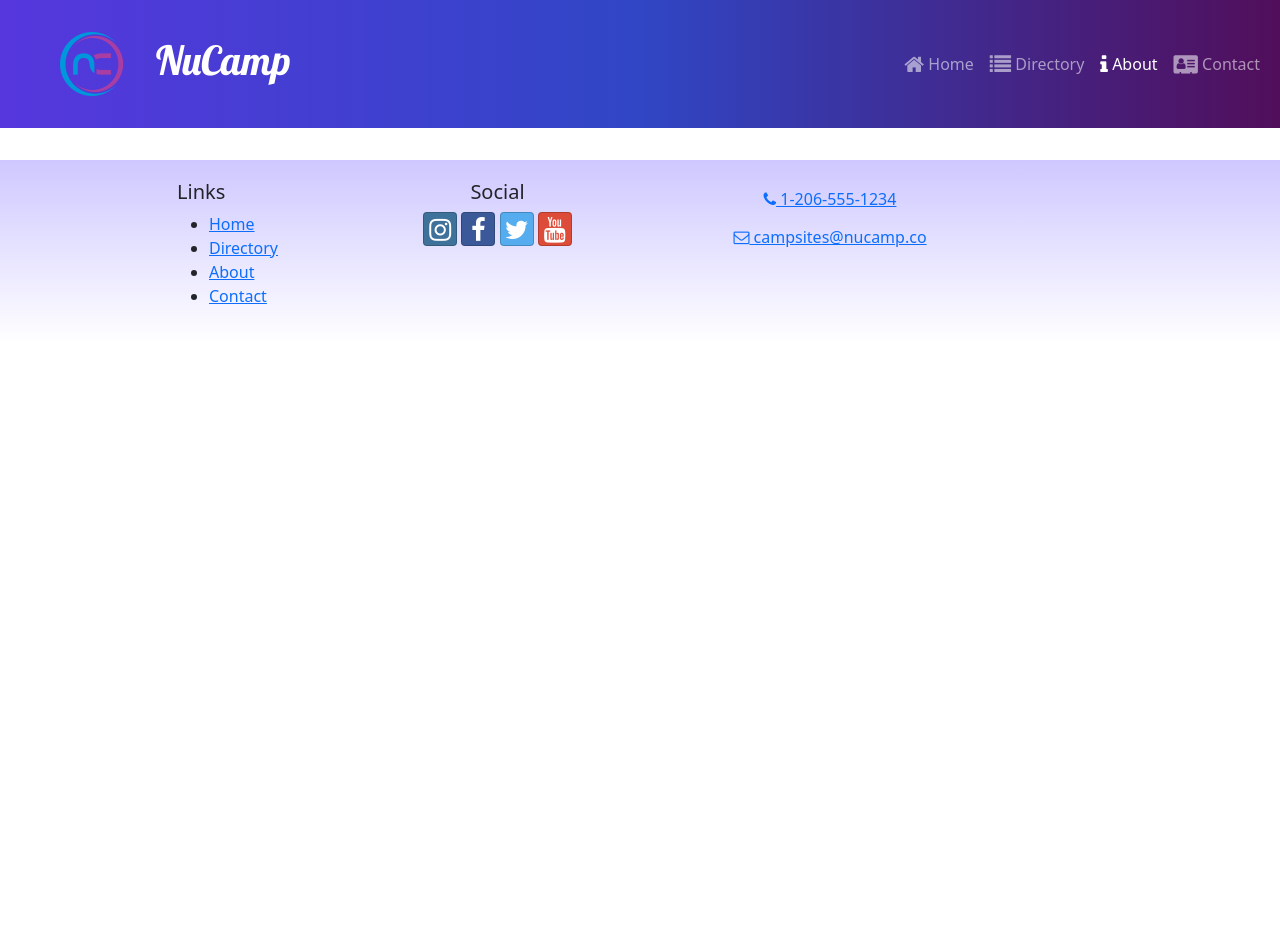
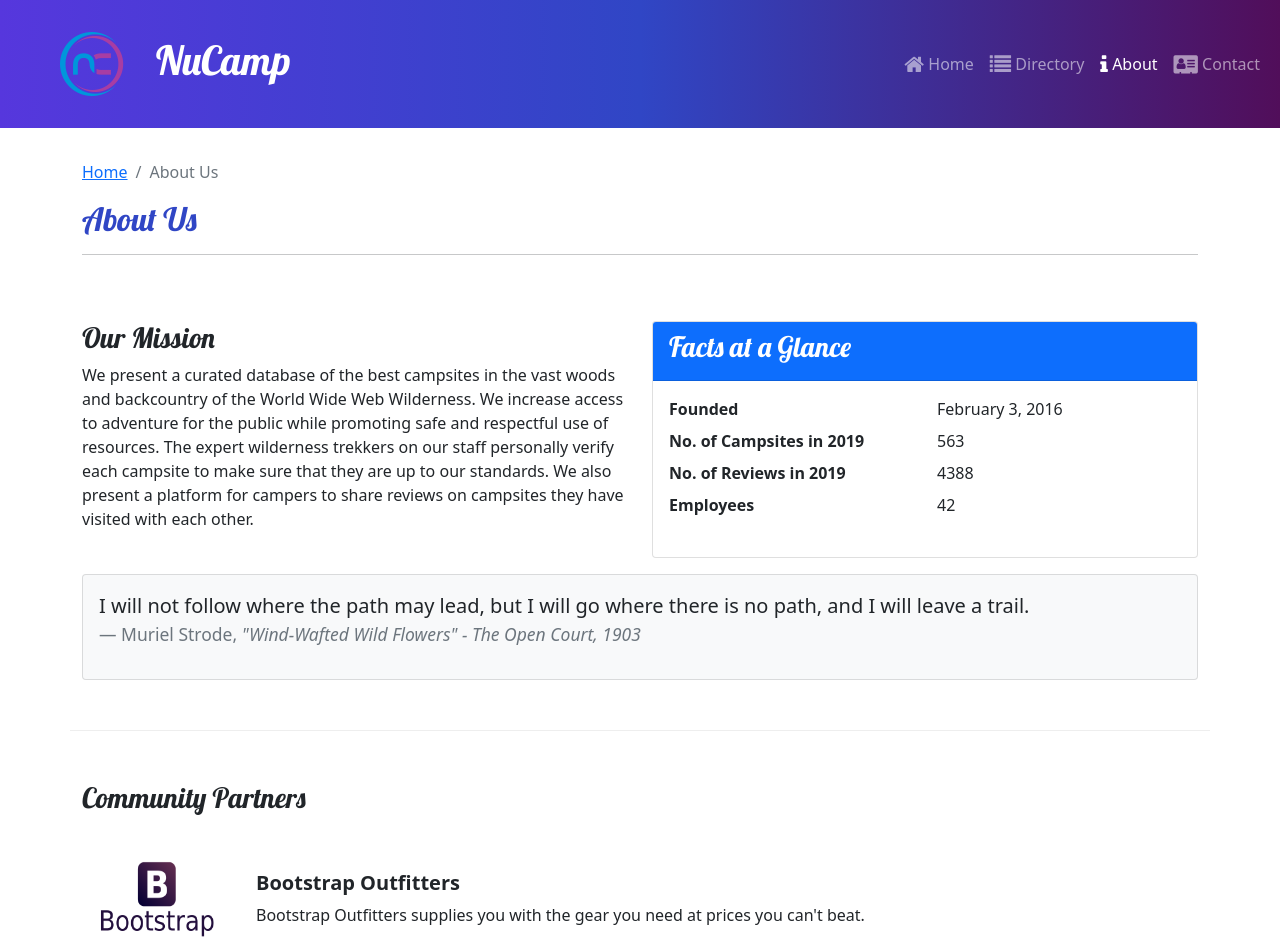
Before and after one commit to prettyleka/reactCourse, a React (Create React App) app: page /about in a window 1280 px wide. Shown: the top 952 px of the page. Before the commit the page ends 800 px from the top, so only its background shows below. Built offline with nearby package versions, Linux system fonts and the light colour scheme.

Commit message:
workShop2

```diff
--- a/src/App.js
+++ b/src/App.js
@@ -6,6 +6,7 @@
 import HomePage from './pages/HomePage';
 import ContactPage from './pages/ContactPage';
 import CampsiteDetailPage from './pages/CampsiteDetailPage';
+import AboutPage from './pages/AboutPage';
 
 
 function App() {
@@ -17,6 +18,7 @@
           <Route path='/' element={<HomePage />} />
           <Route path='contact' element={<ContactPage />} />
           <Route path='directory' element={<CampsitesDirectoryPage />} />
+          <Route path='about' element={<AboutPage />} />
         </Routes>
       <Footer />
     </div>
--- a/src/app/shared/PARTNERS.js
+++ b/src/app/shared/PARTNERS.js
@@ -37,3 +37,4 @@
             'From polar fleeces to swimsuits, hiking boots to waders, a visit to Node will be sure to get you covered.'
     }
 ];
+export default PARTNERS;
--- a/src/features/display/DisplayCard.js
+++ b/src/features/display/DisplayCard.js
@@ -6,7 +6,7 @@
             <CardImg src = {image} alt = {name}/>
             <CardBody>
                 <CardTitle>{name}</CardTitle>
-                <CardText>{image}</CardText>
+                <CardText>{description}</CardText>
             </CardBody>
         </Card>
     )
--- a/src/features/display/DisplayList.js
+++ b/src/features/display/DisplayList.js
@@ -2,9 +2,10 @@
 import DisplayCard from './DisplayCard';
 import { selectFeaturedCampsite } from '../campsites/campsitesSlice';
 import { selectFeaturedPromotion } from '../promotions/promotionsSlice';
+import { selectFeaturedPartner }from '../partners/partnersSlice';
 
 const DisplayList =()=>{
-    const items = [selectFeaturedCampsite(), selectFeaturedPromotion()];
+    const items = [selectFeaturedCampsite(), selectFeaturedPromotion(), selectFeaturedPartner()];
     return (
         <Row>
             {items.map((item, idx) => {
--- /dev/null
+++ b/src/features/partners/Partner.js
@@ -0,0 +1,22 @@
+
+const Partner = ({partner}) => {
+    if (partner) {
+        const { image, name, description } = partner;
+        return (
+           <>
+                <img src = { image } alt= { name } style={{ width: '150px' }} />
+                <div className='m-4'>
+                    <h5 className='fw-bold'>{name}</h5>
+                    {description}
+                </div>
+            </>
+        );
+
+    }
+    return null;
+
+}
+
+
+
+export default Partner;
--- /dev/null
+++ b/src/features/partners/PartnersList.js
@@ -0,0 +1,20 @@
+import { selectAllPartners } from './partnersSlice';
+import { Col } from 'reactstrap';
+import Partner from "./Partner";
+
+const PartnersList = () => {
+    const partners = selectAllPartners();
+    return (
+        <Col className='mt-4'>
+           {partners.map((partner) => {
+                return (
+                <div className='d-flex mb-5' key={partner.id}>
+                    {<Partner partner={partner} />}
+                </div>
+                );
+            })}
+        </Col>
+    );
+}
+
+export default PartnersList;
--- /dev/null
+++ b/src/features/partners/partnersSlice.js
@@ -0,0 +1,12 @@
+import PARTNERS from "../../app/shared/PARTNERS"
+
+;
+export const selectAllPartners =()=>{
+    return PARTNERS;
+}
+
+export const selectFeaturedPartner =() =>{
+    return(
+        PARTNERS.find((partner) => partner.featured)
+    );
+}
--- /dev/null
+++ b/src/pages/AboutPage.js
@@ -0,0 +1,81 @@
+import { Col, Row, Container, Card, CardBody, CardHeader } from 'reactstrap';
+import SubHeader from '../components/SubHeader';
+import PartnersList from '../features/partners/PartnersList';
+
+const AboutPage = () => {
+    return (
+        <Container>
+            <SubHeader current='About Us'></SubHeader>
+            <Row className='row-content'>
+                <Col sm='6'>
+                    <h3>Our Mission</h3>
+                    <p>
+                        We present a curated database of the best campsites in the
+                        vast woods and backcountry of the World Wide Web Wilderness.
+                        We increase access to adventure for the public while
+                        promoting safe and respectful use of resources. The expert
+                        wilderness trekkers on our staff personally verify each
+                        campsite to make sure that they are up to our standards. We
+                        also present a platform for campers to share reviews on
+                        campsites they have visited with each other.
+                    </p>
+                </Col>
+                <Col sm='6'>
+                    <Card>
+                        <CardHeader className='bg-primary text-white'>
+                            <h3>Facts at a Glance</h3>
+                        </CardHeader>
+                        <CardBody>
+                            <dl className='row'>
+                                <dt className='col-6'>Founded</dt>
+                                <dd className='col-6'>February 3, 2016</dd>
+                                <dt className='col-6'>No. of Campsites in 2019</dt>
+                                <dd className='col-6'>563</dd>
+                                <dt className='col-6'>No. of Reviews in 2019</dt>
+                                <dd className='col-6'>4388</dd>
+                                <dt className='col-6'>Employees</dt>
+                                <dd className='col-6'>42</dd>
+                            </dl>
+                        </CardBody>
+                    </Card>
+                </Col>
+                <Col>
+                    <Card className='bg-light mt-3'>
+                        <CardBody>
+                            <blockquote className='blockquote'>
+                                <p>
+                                    I will not follow where the path may lead, but I
+                                    will go where there is no path, and I will leave
+                                    a trail.
+                                </p>
+                                <footer className='blockquote-footer'>
+                                    Muriel Strode,{' '}
+                                    <cite title='Source Title'>
+                                        "Wind-Wafted Wild Flowers" - The Open Court,
+                                        1903
+                                    </cite>
+                                </footer>
+
+                            </blockquote>
+                        </CardBody>
+
+                    </Card>
+                </Col>
+            </Row>
+
+            <Row className='row-content'>
+                <Col xs='12'>
+                    <h3>
+                        Community Partners
+                    </h3>
+                </Col>
+                <PartnersList />
+
+            </Row>
+
+
+        </Container>
+    );
+}
+
+export default AboutPage;
```
